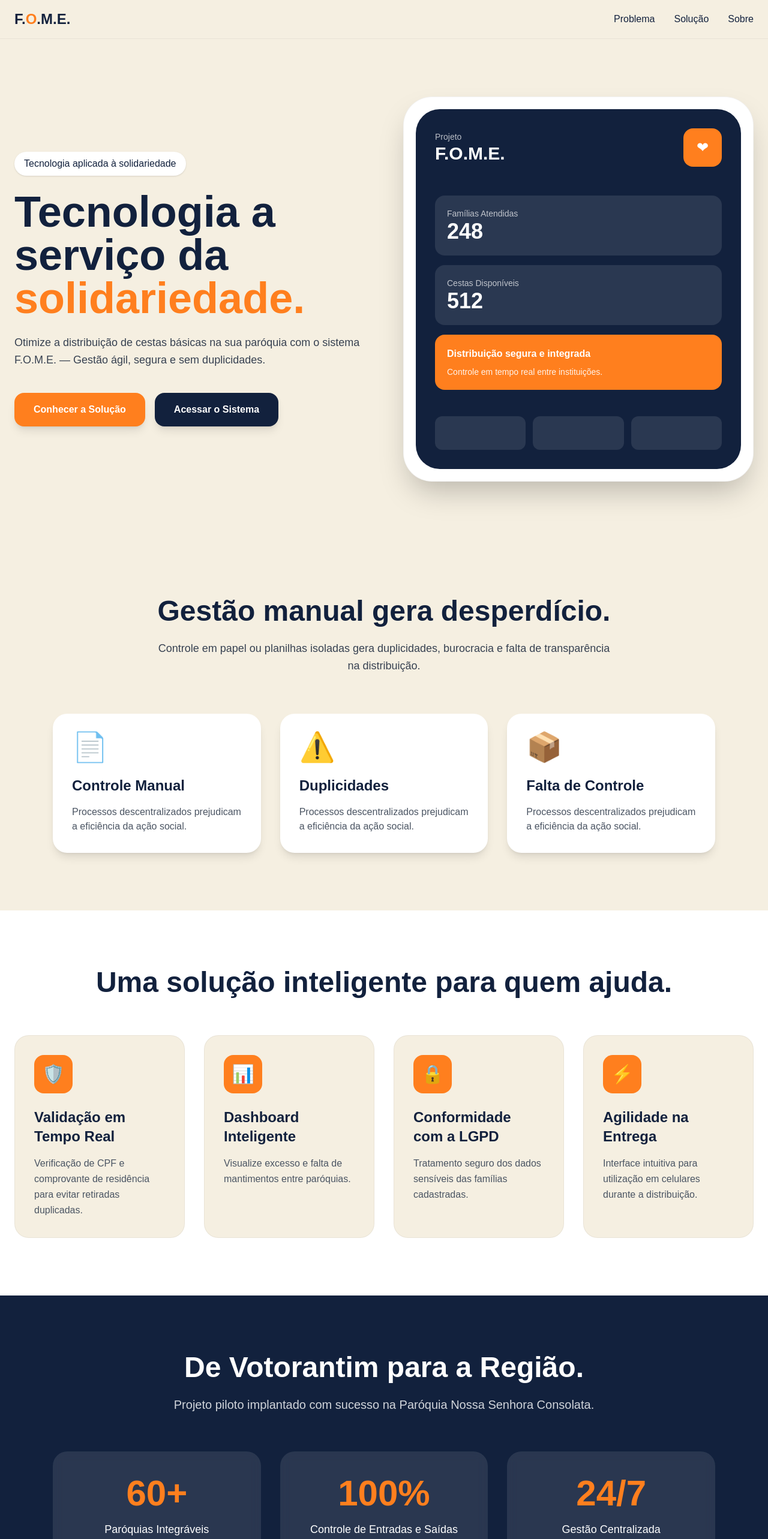
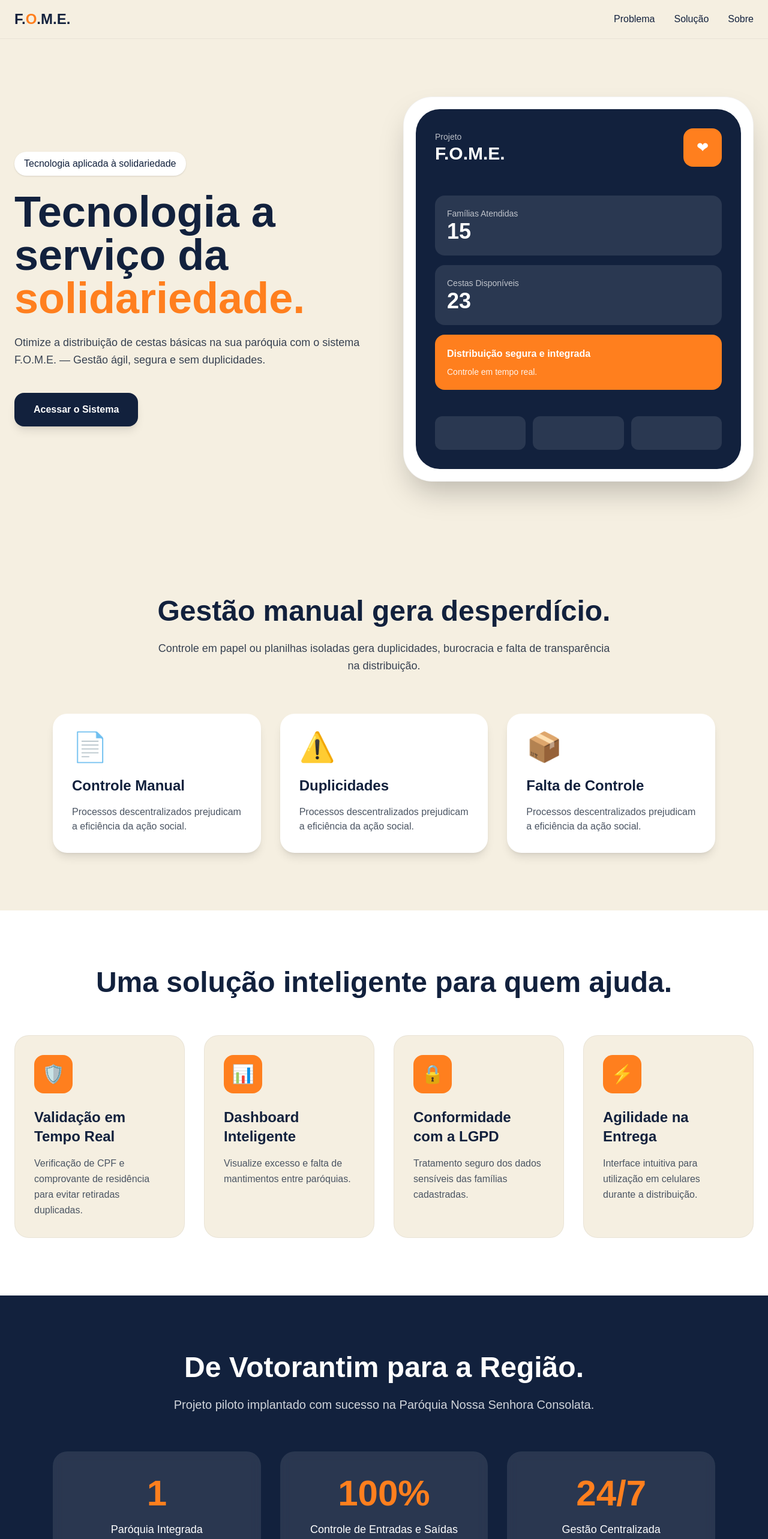
Before and after one commit to Scarambonids/fome-landing-page, a React (Vite) app: page / in a window 1280 px wide. Shown: the top 2566 px of the page at 60% size. Built offline with nearby package versions, Linux system fonts and the light colour scheme.

Commit message:
Atualiza projeto

```diff
--- a/src/App.jsx
+++ b/src/App.jsx
@@ -61,9 +61,6 @@ export default function App() {
           </p>
 
           <div className="flex flex-wrap gap-4">
-            <button className="bg-[#FF7F1E] text-white px-8 py-4 rounded-2xl font-semibold shadow-lg hover:scale-105 transition">
-              Conhecer a Solução
-            </button>
 
             <button className="bg-[#12213D] text-white px-8 py-4 rounded-2xl font-semibold shadow-lg hover:scale-105 transition">
               Acessar o Sistema
@@ -88,12 +85,12 @@ export default function App() {
               <div className="space-y-4">
                 <div className="bg-white/10 rounded-2xl p-5">
                   <p className="opacity-70 text-sm">Famílias Atendidas</p>
-                  <h3 className="text-4xl font-black">248</h3>
+                  <h3 className="text-4xl font-black">15</h3>
                 </div>
 
                 <div className="bg-white/10 rounded-2xl p-5">
                   <p className="opacity-70 text-sm">Cestas Disponíveis</p>
-                  <h3 className="text-4xl font-black">512</h3>
+                  <h3 className="text-4xl font-black">23</h3>
                 </div>
 
                 <div className="bg-[#FF7F1E] rounded-2xl p-5">
@@ -102,7 +99,7 @@ export default function App() {
                   </p>
 
                   <p className="text-sm opacity-90">
-                    Controle em tempo real entre instituições.
+                    Controle em tempo real.
                   </p>
                 </div>
               </div>
@@ -197,7 +194,7 @@ export default function App() {
 
           <div className="grid md:grid-cols-3 gap-8">
             {[
-              ["60+", "Paróquias Integráveis"],
+              ["1", "Paróquia Integrada"],
               ["100%", "Controle de Entradas e Saídas"],
               ["24/7", "Gestão Centralizada"],
             ].map((item, i) => (
```
